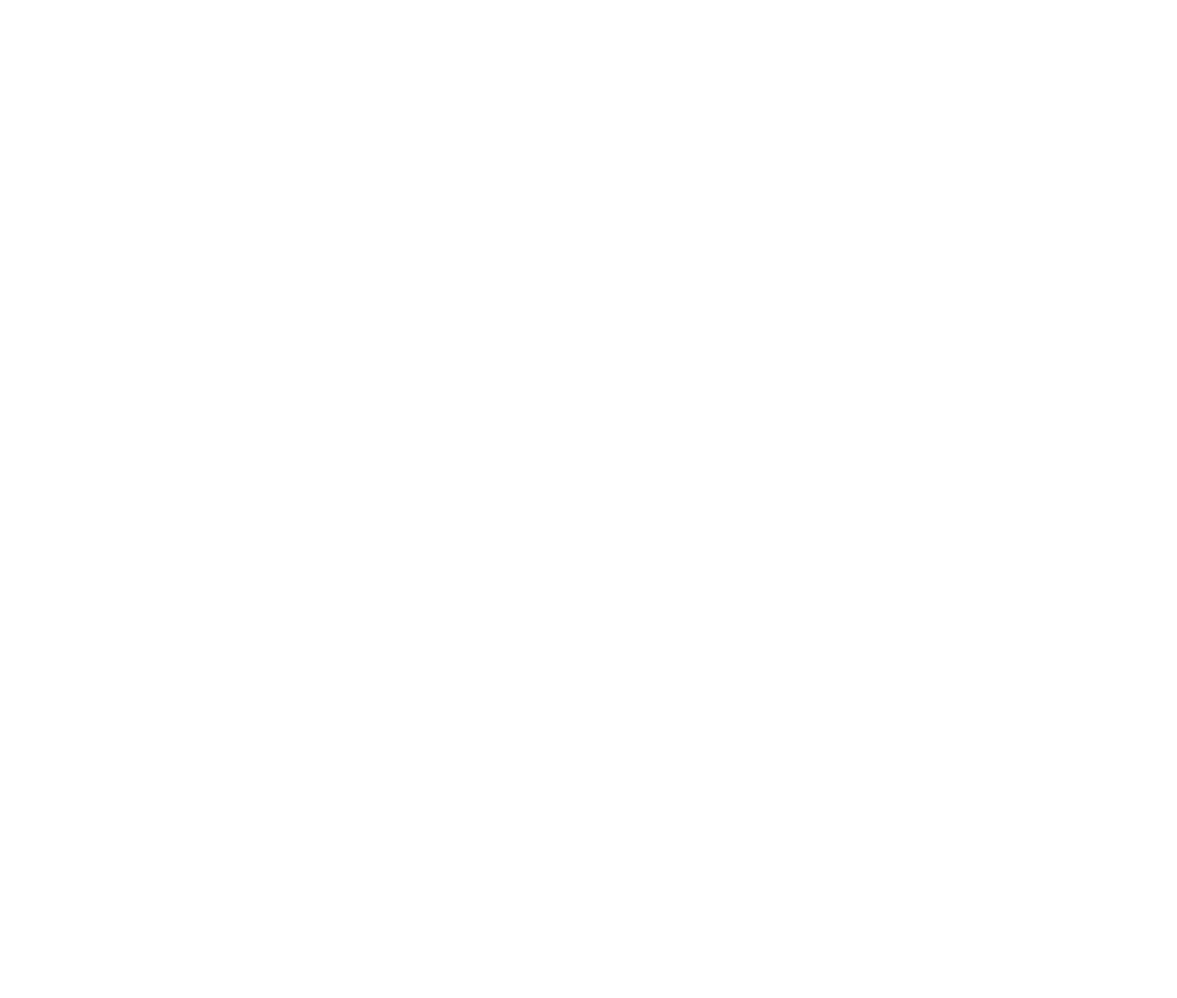
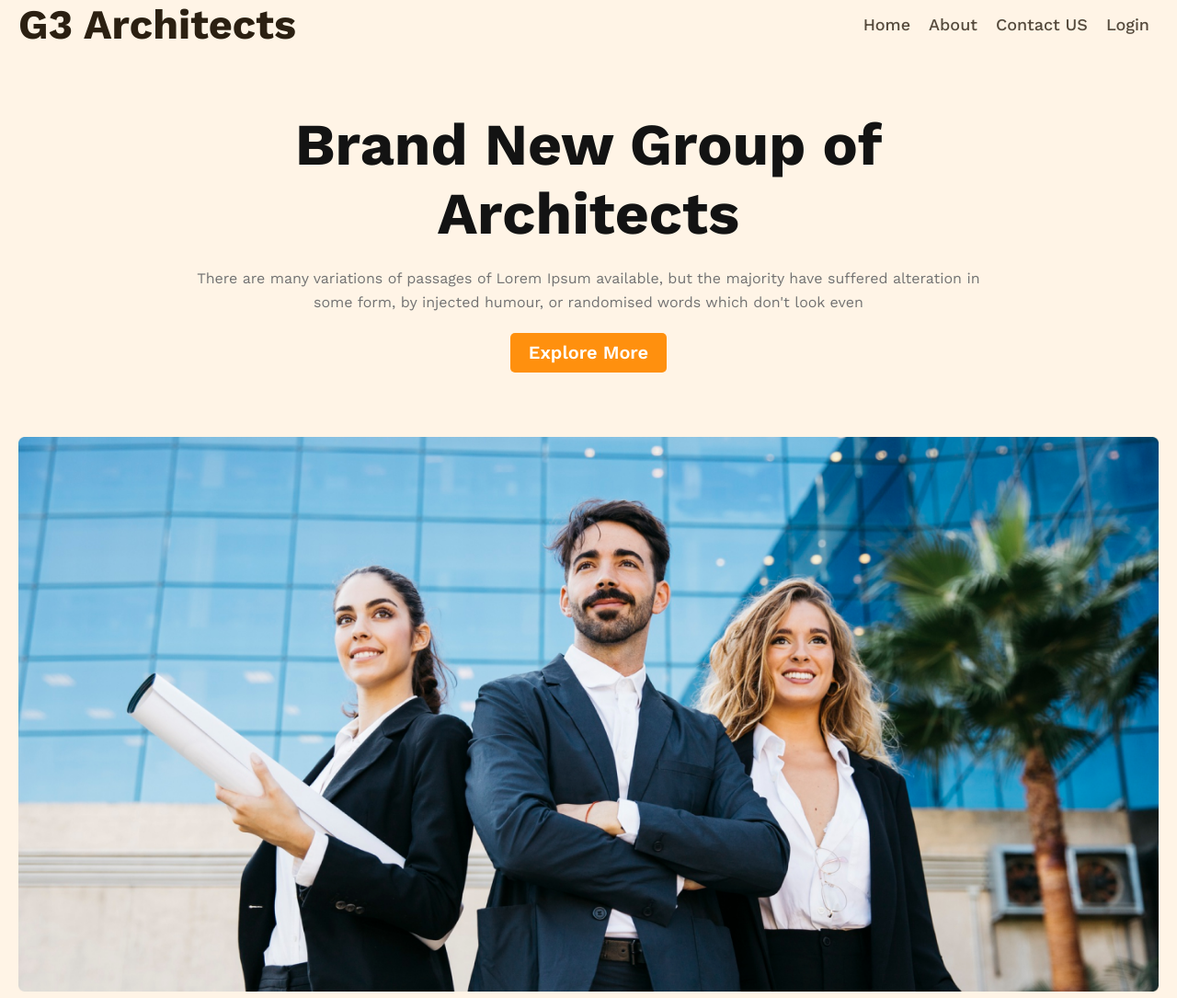
Before and after one commit to coderasraf/g3-architects, a plain HTML site: page index.html in a window 1280 px wide. Shown: the top 1085 px of the page at 92% size. Before the commit the page ends 800 px from the top, so only its background shows below. Drawn offline with nearby package versions, Linux system fonts and the light colour scheme.

Commit message:
Added few sections with images and styles

```diff
--- /dev/null
+++ b/css/styles.css
@@ -0,0 +1,147 @@
+*,::after,::before{
+    margin:0;
+    padding: 0;
+    list-style: none;
+}
+
+a{
+    text-decoration: none;
+}
+p{
+    color: #727272;
+}
+.page-width{
+    max-width: 1399px;
+    margin: 0 auto;
+    padding: 0 20px;
+}
+.section-padding{
+    padding: 60px 0;
+}
+body{
+    font-family: 'Work Sans', sans-serif;
+}
+.btn{
+    font-style: normal;
+    font-weight: 600;
+    font-size: 20px;
+    line-height: 23px;
+    text-align: center;
+    color: #FFFFFF;
+    background-color:#FF900E ;
+    padding: 10px 20px;
+    border-radius: 5px;
+    margin: 20px 0;
+    display: inline-block;
+
+}
+.header-inner{
+    display: flex;
+    justify-content: space-between;
+    align-items: center;
+}
+.main-menu{
+    display: flex;
+    align-items: center;
+}
+.main-menu li{
+    margin: 0 10px;
+}
+.main-menu li a{
+    font-family: 'Work Sans';
+    font-style: normal;
+    font-weight: 500;
+    font-size: 18px;
+    line-height: 26px;
+    color: #424242;
+}
+.header-logo a h2{
+    font-style: normal;
+    font-weight: 700;
+    font-size: 45px;
+    line-height: 53px;
+    text-align: center;
+    color: #131313;
+}
+.header{
+    position: absolute;
+    width: 100%;
+    top: 0;
+    left: 0;
+}
+/* ===== hero css */
+.main-hero-section{
+    position: relative;
+    padding-top: 60px;
+    padding-bottom: 20px;
+}
+.main-top-text{
+    text-align: center;
+    max-width: 862px;
+    margin: 0 auto;
+    margin-bottom: 50px;
+}
+.main-top-text p{
+    font-style: normal;
+font-weight: 400;
+font-size: 16px;
+line-height: 26px;
+text-align: center;
+
+}
+
+.main-top-text h1{
+    font-style: normal;
+font-weight: 700;
+font-size: 64px;
+line-height: 75px;
+text-align: center;
+margin-bottom: 20px;
+color: #131313;
+}
+
+.main-hero-section{
+    background-color: #FF900E1A;
+}
+.main-bannre-image img{
+    width: 100%;
+}
+
+/* featured section css */
+.featured-inner{
+    display: flex;
+    align-items: center;
+    justify-content: space-between;
+}
+.featured-inner div{
+    flex: 1;
+}
+.fetured-left-img{
+    display: grid;
+    grid-template-columns: 1fr 1fr;
+    gap: 20px;
+}
+.fetured-left-img img{
+    width: 100%;
+    border-radius: 10px;
+}
+.featured-text-right h1{
+    font-family: 'Work Sans';
+font-style: normal;
+font-weight: bold;
+font-size: 45px;
+line-height: 53px;
+color: #000;
+margin-bottom: 20px;
+}
+.featured-text-right h1 .color-gray{
+    color:#727272;
+    font-weight: 500;
+}
+.featured-text-right h1 .yellow-text{
+    color:#FF900E;
+}
+.featured-text-right{
+    padding: 0 70px;
+    max-width: 500px;
+}
--- a/index.html
+++ b/index.html
@@ -4,9 +4,72 @@
     <meta charset="UTF-8">
     <meta http-equiv="X-UA-Compatible" content="IE=edge">
     <meta name="viewport" content="width=device-width, initial-scale=1.0">
+    <link rel="preconnect" href="https://fonts.googleapis.com">
+<link rel="preconnect" href="https://fonts.gstatic.com" crossorigin>
+<link href="https://fonts.googleapis.com/css2?family=Work+Sans:ital,wght@0,300;0,400;0,500;0,600;0,700;0,800;0,900;1,500;1,600;1,700;1,800&display=swap" rel="stylesheet">
     <title>G3 Architects</title>
+    <link rel="stylesheet" href="./css/styles.css">
 </head>
 <body>
+    <header class="header">
+        <div class="page-width">
+            <div class="header-inner">
+                <div class="header-logo">
+                    <a href="#">
+                        <h2>G3 Architects</h2>
+                    </a>
+                </div>
+                <ul class="main-menu">
+                    <li><a href="">Home</a></li>
+                    <li><a href="">About</a></li>
+                    <li><a href="">Contact US</a></li>
+                    <li><a href="">Login</a></li>
+                </ul>
+            </div>
+        </div>
+    </header>
+    <main>
+        <section class="main-hero-section">
+            <div class="page-width">
+                <div class="section-padding main-hero-inner">
+                    <div class="main-top-text">
+                        <h1>Brand New
+                            Group of Architects
+                            </h1>
+                            <p>There are many variations of passages of Lorem Ipsum available, but the majority have suffered alteration in some form, by injected humour, or randomised words which don't look even</p>
 
+                            <a href="" class="btn">Explore More</a>
+                    </div>
+                    <div class="main-bannre-image">
+                        <img src="./images/banner.png" />
+                    </div>
+                </div>
+            </div>
+        </section>
+
+
+        <section class="features-section section-padding">
+            <div class="page-width">
+                <div class="featured-inner">
+                    <div class="fetured-left-img">
+                        <img src="./images/team1.png" />
+                        <img src="./images/team2.png" />
+                        <img src="./images/team3.png" />
+                        <img src="./images/team4.png" />
+                    </div>
+                    <div class="featured-text-right">
+                        <h1>
+                            <span class="color-gray">Quick List</span> <strong> of Our</strong> <span class="yellow-text">Features</span>
+                        </h1>
+                        <p>There are many variations of passages of Lorem Ipsum available, but the majority have suffered alteration in some form, by injected humour, or randomised words which don't look even</p>
+                        <a class="btn">Explore More</a>
+                    </div>
+                </div>
+            </div>
+        </section>
+    </main>
+    <footer>
+
+    </footer>
 </body>
 </html>
```
Also changed, not shown: images/architect.png (added), images/banner.png (added), images/icons/customers.png (added), images/icons/email.png (added), images/icons/projects.png (added), images/icons/ribon.png (added), images/sponsors/amazon.png (added), images/sponsors/figma.png (added), images/sponsors/google.png (added), images/sponsors/spotify.png (added), images/sponsors/telerama.png (added), images/team1.png (added), images/team2.png (added), images/team3.png (added), 1 more files.
